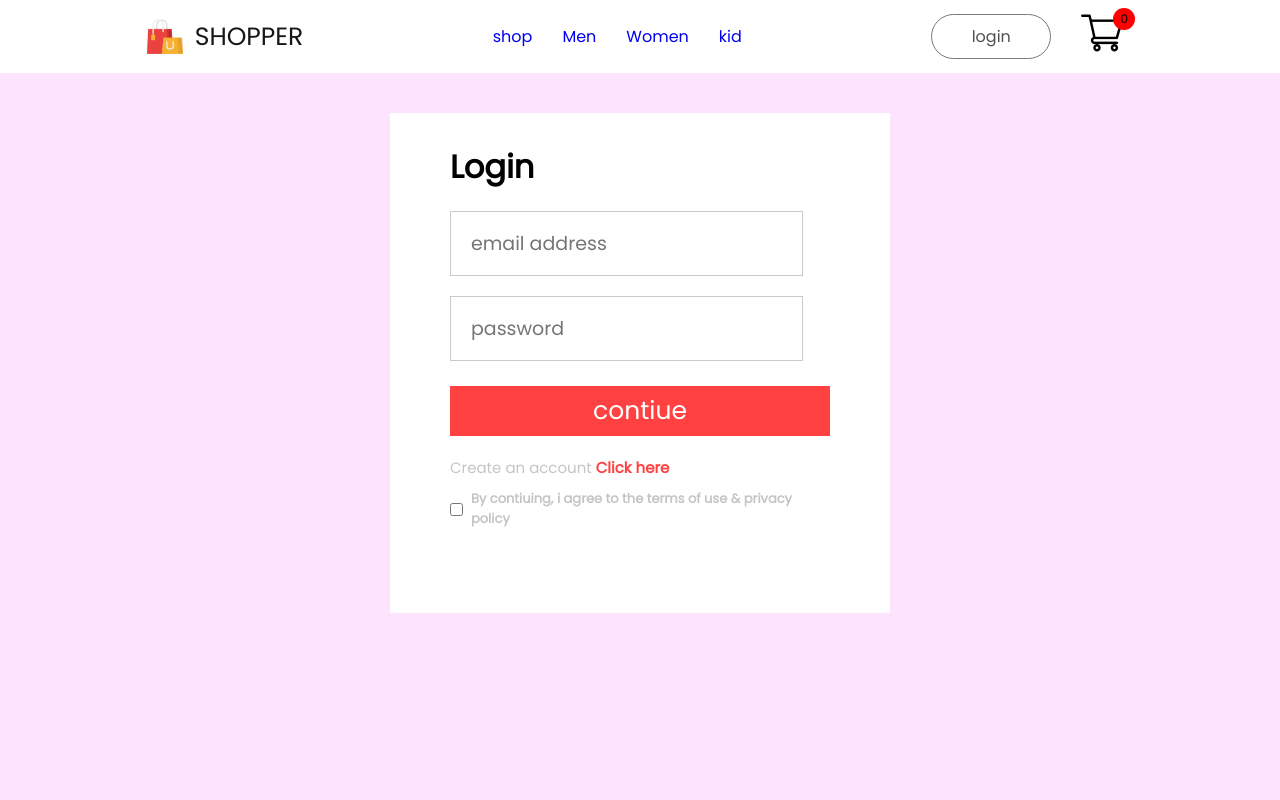
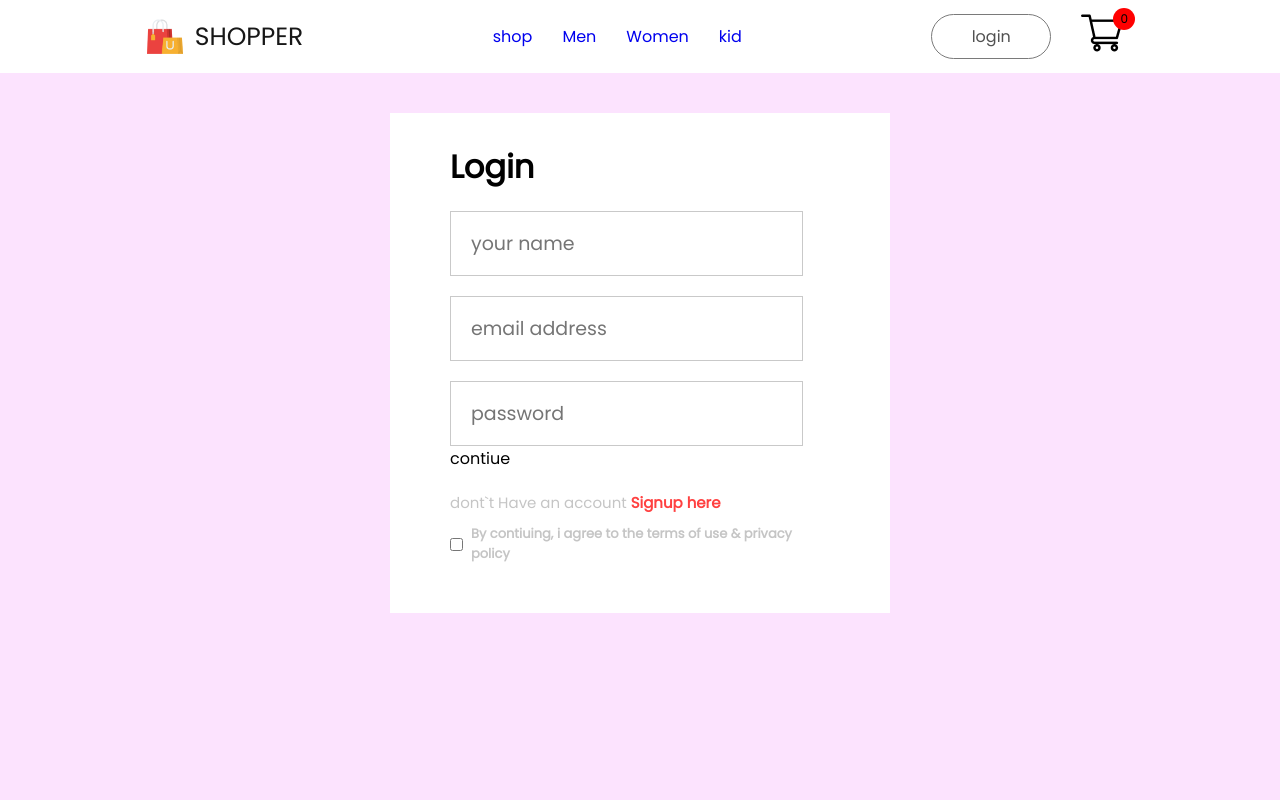
Before and after one commit to Kaksophat/react-project, a React (Vite) app: page /login in a window 1280 px wide. Shown: the top 800 px of the page. Built offline with nearby package versions, Linux system fonts and the light colour scheme; no server answers.

Commit message:
delete backend

```diff
--- a/package.json
+++ b/package.json
@@ -25,6 +25,6 @@
     "eslint-plugin-react": "^7.33.2",
     "eslint-plugin-react-hooks": "^4.6.0",
     "eslint-plugin-react-refresh": "^0.4.5",
-    "vite": "^5.0.8"
+    "vite": "^5.4.10"
   }
 }
--- a/src/Context/Shopcontext.jsx
+++ b/src/Context/Shopcontext.jsx
@@ -1,6 +1,5 @@
-import { createContext, useEffect, useState } from "react";
-import Loginsingup from "../pages/login_shop";
-
+import { createContext, useState } from "react";
+import all_product from "../component/Assets/all_product"
 
 export const  ShopContext= createContext(null)
  const getCart=()=>{
@@ -11,69 +10,17 @@ export const  ShopContext= createContext(null)
        return Cart;
  }
 const ShopContextprovider= (props)=>{
-   const [all_product,set_allproduct] = useState([])
     const [cartitems, setcartiems] = useState(getCart());
 
-    useEffect(()=>{
-        fetch('https://reactjs-e-comer-backend.onrender.com/allproduct')
-        .then((res)=>res.json())
-        .then((data)=>{set_allproduct(data),console.log(set_allproduct(data));})
-
-        if(localStorage.getItem('Auth-Token')){
-            fetch('https://reactjs-e-comer-backend.onrender.com/getcart', {
-                      method: 'POST',
-                        headers: {
-                            Accept: 'application/form-data',
-                            'Content-Type': 'application/json',
-                            'Auth-Token': `${localStorage.getItem('Auth-Token')}` // Common practice to use Bearer token
-                        },
-                        body: ""
-                    })
-                    .then((res) => res.json())
-                    .then((data) => {setcartiems(data)})
-                 }
-
-
-
-  } ,[])
 
     const addtocart=(itemid)=>{
+        setcartiems((prev)=>({...prev,[itemid]:prev[itemid]+1}))
 
-        if (localStorage.getItem('Auth-Token')) { // Adjusted key name to remove space
-          setcartiems((prev)=>({...prev,[itemid]:prev[itemid]+1}));
-            fetch('https://reactjs-e-comer-backend.onrender.com/addtocart', {
-                method: 'POST',
-                headers: {
-                    Accept: 'application/form-data',
-                    'Content-Type': 'application/json',
-                    'Auth-Token': `${localStorage.getItem('Auth-Token')}` // Common practice to use Bearer token
-                },
-                body: JSON.stringify({ 'itemid': itemid })
-            })
-            .then((res) => res.json())
-            .then((data) => console.log(data))
-        }
-     else {
-            alert("Please create an account before adding items to the cart.");
-                  <Loginsingup/>
-        }
 
     }
     const removecart=(itemid)=>{
-        if(localStorage.getItem('Auth-Token')){
+
         setcartiems((prev)=>({...prev,[itemid]:prev[itemid]-1}))
-            fetch('https://https://reactjs-e-comer-backend.onrender.com/removecart', {
-                method: 'POST',
-                headers: {
-                    Accept: 'application/form-data',
-                    'Content-Type': 'application/json',
-                    'Auth-Token': `${localStorage.getItem('Auth-Token')}` // Common practice to use Bearer token
-                },
-                body: JSON.stringify({ 'itemid': itemid })
-            })
-            .then((res) => res.json())
-            .then((data) => console.log(data))
-        }
     }
     const gettotalcart= ()=>{
         var totalamout = 0;
--- a/src/component/Hero/Hero.jsx
+++ b/src/component/Hero/Hero.jsx
@@ -2,7 +2,7 @@
 import "./Hero.css"
 import Hand_icon from '../Assets/hand_icon.png'
 import arrow from '../Assets/arrow.png'
-import hero_image from '../Assets/hero_image.png'
+// import hero_image from '../Assets/hero_image.png'g
 
 const Hero = () => {
   return (
--- a/src/component/Navbar/index.jsx
+++ b/src/component/Navbar/index.jsx
@@ -55,9 +55,7 @@ const Navbar = () => {
           </li>
         </ul>
         <div className="nav-login-cart">
-          {localStorage.getItem('Auth-Token')?
-          <button onClick={()=>{localStorage.removeItem('Auth-Token');window.location.replace('/')}}>Logout</button>
-         : <Link to={"/login"}><button>login</button></Link>  }
+         <Link to={"/login"}><button>login</button></Link>
          <Link to={"/cart"}><img src={cart_icon} alt="" /></Link>
           <div className="nav-cart-count">{gettotalcartitem()}</div>
         </div>
--- a/src/component/Newcollection/Newcollection.jsx
+++ b/src/component/Newcollection/Newcollection.jsx
@@ -1,22 +1,17 @@
-import React, { useEffect, useState } from 'react'
 import "./Newcollection.css"
 import Item from '../Item/Item'
+import new_collection from "../Assets/new_collections"
 
 const Newcollection = () => {
-  const [Newcollection_image,setnew_collections]= useState([])
 
-  useEffect(()=>{
-    fetch('https://reactjs-e-comer-backend.onrender.com/newcollection')
-    .then((res)=>res.json())
-    .then((data)=>{setnew_collections(data)})
-  },[])
+
   return (
     <>
     <div className="newcollection">
         <h1>NEW COLLECTIONS</h1>
         <hr />
         <div className="collections">
-            {Newcollection_image.map((item ,i)=>{
+            {new_collection.map((item ,i)=>{
                 return <Item  key={i}  id={item.id} name={item.name} image={item.image} new_price={item.new_price}
                 old_price={item.old_price}/>
             })}
--- a/src/component/Popular/Poppular.jsx
+++ b/src/component/Popular/Poppular.jsx
@@ -1,38 +1,15 @@
 
 import "./Poppular.css"
 import Item from '../Item/Item';
-import { useEffect, useState } from "react";
-
+import popularwomen from "../Assets/data"
 const Popular = () => {
-  const [popularproduct,setpopularproduct] = useState([])
-
-
-  const fetchInfo = async () => {
-    try {
-      const response = await fetch('https://reactjs-e-comer-backend.onrender.com/popularwomen');
-      if (!response.status==200) {
-        throw new Error(`HTTP error! status: ${response.status}`);
-      }
-      const data = await response.json();
-      setpopularproduct(data)
-
-
-
-    } catch (error) {
-      console.error('Error fetching product data:', error);
-    }
-  };
-
-  useEffect(()=>{
-    fetchInfo();
-  },[])
   return (
     <>
     <div className='popular'>
         <h3>POPULAR IN WOMEN</h3>
         <hr />
        <div className='popular-item'>
-          {popularproduct.map((item, i)=>{
+          {popularwomen.map((item, i)=>{
            return  <Item  key={i} id={item.id} name={item.name} image={item.image} new_price={item.new_price}
             old_price={item.old_price}/>
        })}
--- a/src/pages/login_shop.jsx
+++ b/src/pages/login_shop.jsx
@@ -1,85 +1,21 @@
 // import React from 'react'
-import { useState } from "react"
 import "./css/loginsingup.css"
 
  const Loginsingup = () => {
-  const [state,setstate]= useState("Login")
-  const [fromdata,setfromdata]= useState({
-    username:"",
-    email:"",
-    password:""
-  })
 
-  const changehandle=(e)=>{
-    setfromdata({...fromdata,[e.target.name]:e.target.value})
-  }
-
-  const Login = async()=>{
-    try {
-      let signupResponse = await fetch("https://reactjs-e-comer-backend.onrender.com/login",{
-        method: 'POST',
-        headers: {
-          Accept: 'application/form-data',
-          'Content-Type': 'application/json',
-        },
-        body: JSON.stringify(fromdata),
-      })
-      if (signupResponse.status === 200) {
-        let signupJson = await signupResponse.json();
-        localStorage.setItem('Auth-Token', signupJson.token);
-        console.log("Token stored:", signupJson.token);
-        window.location.replace('/');
-    } else {
-      let errorJson = await signupResponse.json();
-      console.error("Signup error:", errorJson.error);
-      alert("Signup error: " + errorJson.error);
-    }
-
-
-    } catch (error) {
-      console.log(error);
-    }
-  }
-  const Signup = async()=>{
-        try {
-          let signupResponse = await fetch("https://reactjs-e-comer-backend.onrender.com/signup",{
-            method: 'POST',
-            headers: {
-              Accept: 'application/form-data',
-              'Content-Type': 'application/json',
-            },
-            body: JSON.stringify(fromdata),
-          })
-          if (signupResponse.status === 200) {
-            let signupJson = await signupResponse.json();
-            localStorage.setItem('Auth-Token', signupJson.token);
-            console.log("Token stored:", signupJson.token);
-            window.location.replace('/');
-        } else {
-          let errorJson = await signupResponse.json();
-          console.error("Signup error:", errorJson.error);
-          alert("Signup error: " + errorJson.error);
-        }
-
-
-        } catch (error) {
-          console.log(error);
-        }
-  }
   return (
     <>
       <div className="loginsingup">
           <div className="loginsingup-container">
-            <h1>{state}</h1>
+            <h1>Login</h1>
             <div className="loginsingup-filed">
-              {state==="Sign up"?<input value={fromdata.username} onChange={changehandle} style={{color:"black"}} type="text" name="username" placeholder="your name" />:<></>}
-              <input value={fromdata.email} onChange={changehandle} style={{color:"black"}} type="email" name="email" placeholder="email address" />
-              <input value={fromdata.password} onChange={changehandle} style={{color:"black"}} type="password" name="password" placeholder="password" />
+              <input style={{color:"black"}} type="text" name="username" placeholder="your name" />
+              <input style={{color:"black"}} type="email" name="email" placeholder="email address" />
+              <input style={{color:"black"}} type="password" name="password" placeholder="password" />
             </div>
-            <button onClick={()=>{state==="Login"?Login():Signup()}}>contiue</button>
-            {state==="Sign up"?
-            <p className="loginsing-login">Already have an account <span onClick={()=>{setstate("Login")}}>login here</span></p>
-            :<p className="loginsing-login">Create an account <span onClick={()=>{setstate("Sign up")}}>Click here</span></p>}
+            <butto>contiue</butto>
+
+            <p className="loginsing-login"> dont`t Have an account <span>Signup here</span></p>
             <div className="loginsing-agree">
               <input type="checkbox" name="" id="" />
               <p>By contiuing, i agree to the terms of use & privacy policy</p>
--- a/src/pages/shopcategory.jsx
+++ b/src/pages/shopcategory.jsx
@@ -5,6 +5,8 @@ import  "./css/Shopcatecory.css";
 import { ShopContext } from '../Context/Shopcontext';
  const Shopcategory = (props) => {
   const {all_product} = useContext(ShopContext)
+  console.log(all_product);
+
   return (
     <>
      <div className='shop-category'>
@@ -20,7 +22,7 @@ import { ShopContext } from '../Context/Shopcontext';
       <div className="shopcatecory-products">
         {all_product.map((item,i)=>{
           // eslint-disable-next-line react/prop-types, no-undef
-          if(props.category=== item.category)
+          if(props.category=== item.type)
           {
             return <Item  key={i}  id={item.id} name={item.name} image={item.image} new_price={item.new_price}
             old_price={item.old_price} />
```
Also changed, not shown: 1 other file (tests, documents, lock files or other folders).
